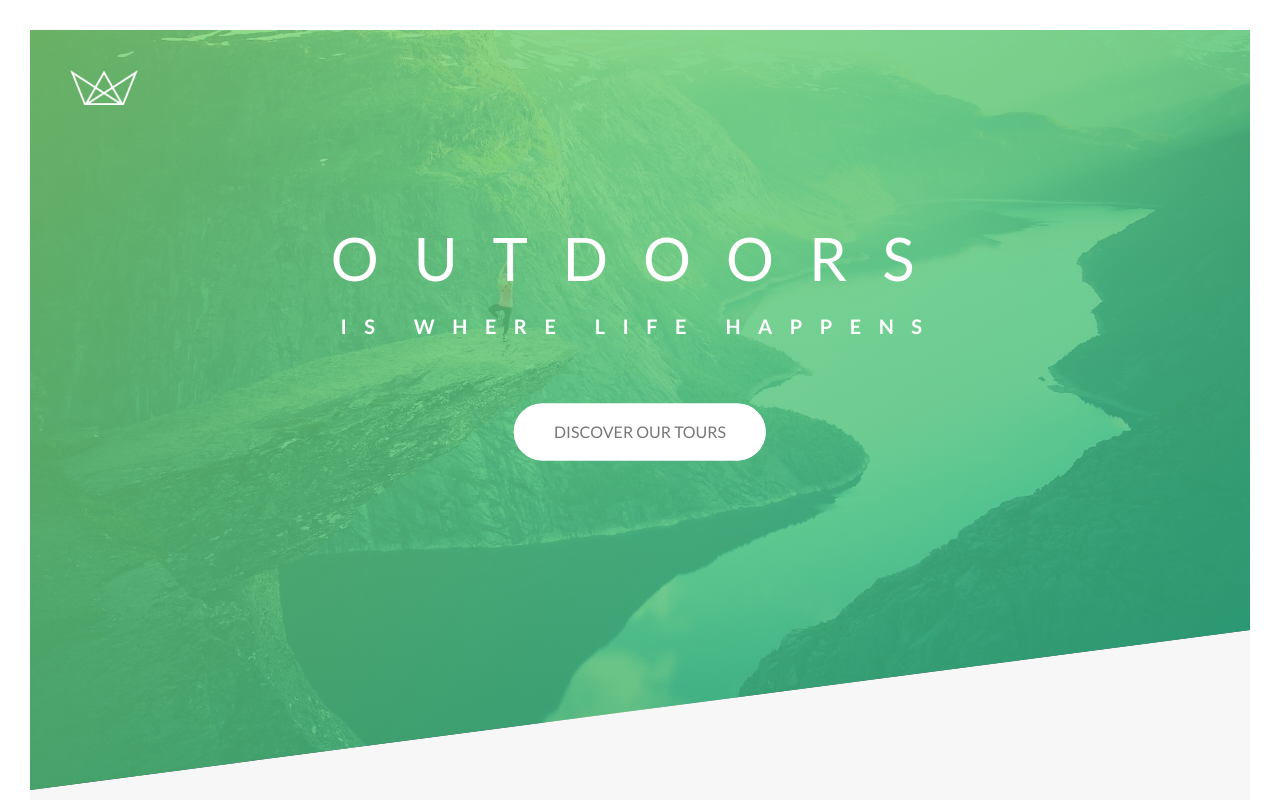
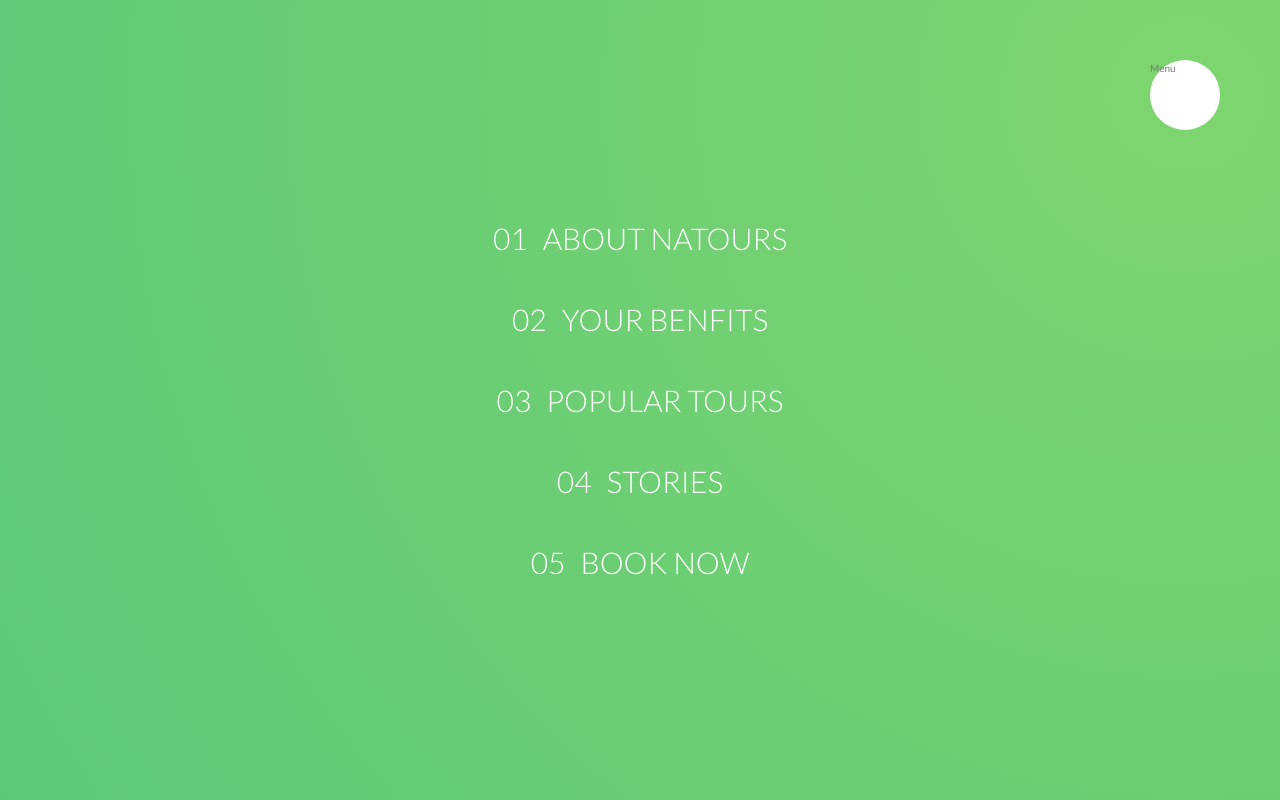
Before and after one commit to BexRyd/Natours, a website: page index.html in a window 1280 px wide. Shown: the top 800 px of the page. Drawn offline with Linux system fonts and the light colour scheme.

Commit message:
navigation start

```diff
--- a/index.html
+++ b/index.html
@@ -13,6 +13,34 @@
         <title>Natours | Exciting tours for adventurous people</title>
     </head>
     <body>
+        <div class="navigation">
+            <input type="checkbox" class="navigation__checkbox" id="navi-toggle">
+            <label for="navi-toggle" class="navigation__button">Menu</label>
+            <div class="navigation__background">&nbsp;</div>
+            <nav class="navigation__nav">
+                <ul class="navigation__list">
+                    <li class="navigation__item ">
+                        <a href="#" class="navigation__link"><span>01</span>About Natours</a>
+                    </li>
+                    <li class="navigation__item ">
+                        <a href="#" class="navigation__link"><span>02</span>Your Benfits</a>
+                    </li>
+                    <li class="navigation__item ">
+                        <a href="#" class="navigation__link"><span>03</span>Popular tours</a>
+                    </li>
+                    <li class="navigation__item ">
+                        <a href="#" class="navigation__link"><span>04</span>Stories</a>
+                    </li>
+
+                    <li class="navigation__item ">
+                        <a href="#" class="navigation__link"><span>05</span>Book now</a>
+                    </li>
+
+
+
+                </ul>
+            </nav>
+        </div>
         <header class="header">
           <div class="header__logo-box"><img src="./img/logo-white.png"
              alt="logo" class="header__logo"></div>
--- /dev/null
+++ b/sass/layout/_navigation.scss
@@ -0,0 +1,84 @@
+.navigation{
+    &__checkbox{
+        display: none;
+
+    }
+    &__button{
+      background-color: $color-white;
+      height: 7rem;
+      width: 7rem;
+      position: fixed;
+      top: 6rem;
+      right: 6rem;
+      border-radius: 50%;
+      z-index: 2000;
+    }
+
+    &__background{
+        height: 6rem;
+        width: 6rem;
+        border-radius: 50%;
+        position: fixed;
+        top: 6.5rem;
+        right: 6.5rem;
+        background-image: radial-gradient($color-primary-light, $color-primary-dark);
+        z-index:1000 ;
+
+        transform: scale(80);
+
+    }
+    &__nav{
+        height: 100vh;
+        width: 100%;
+        position: fixed;
+        top: 0;
+        right: 0;
+        z-index: 1500;
+
+
+    }
+
+    &__list{
+      position: absolute;
+      top: 50%;
+      left: 50%;
+      transform: translate(-50%,-50%);
+      list-style: none;
+      text-align: center;
+    }
+    &__item{
+        margin: 1rem;
+
+    }
+
+    &__link{
+        &:link,
+        &:visited{
+            display: inline-block;
+            font-size: 3rem;
+            font-weight: 300;
+            color: $color-white;
+            padding: 1rem 2rem;
+            text-decoration: none;
+            text-transform: uppercase;
+            background-image: linear-gradient(120deg, transparent 0%, transparent 50%, $color-white 50%);
+            background-size: 227%;
+            transition: all .4s;
+
+            span {
+                margin-right: 1.5rem;
+                display: inline-block;
+            }
+
+        }
+
+        &:hover,
+        &:active{
+            background-position:100%;
+            color: $color-primary;
+            transform: translateX(1rem);
+        }
+
+
+    }
+}
--- a/sass/main.scss
+++ b/sass/main.scss
@@ -17,6 +17,7 @@
 
 @import "layout/grid";
 @import"layout/footer";
+@import"layout/navigation";
 
 @import "components/composition";
 @import "components/feature-box";
```
Also changed, not shown: css/style.css.
